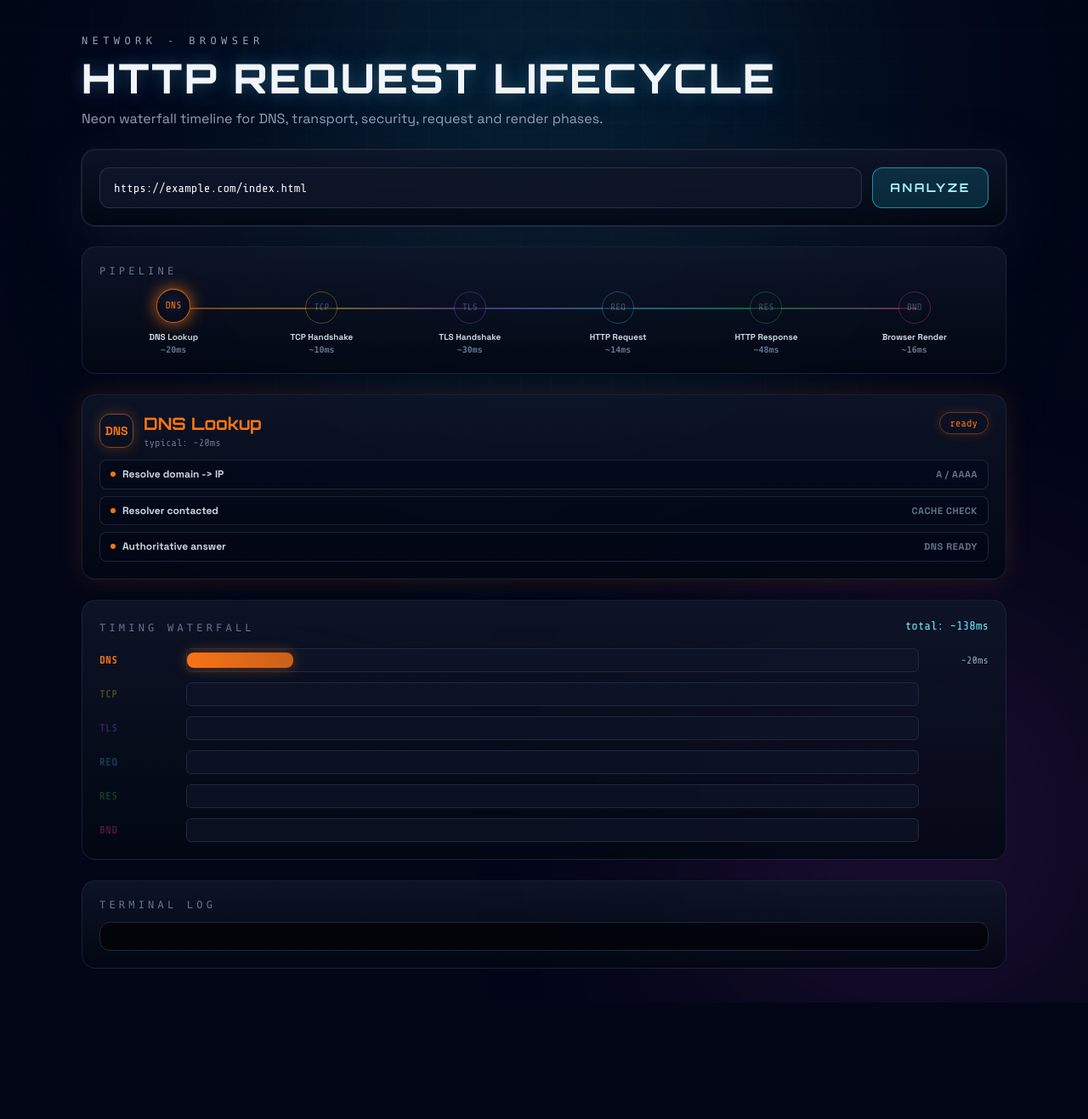
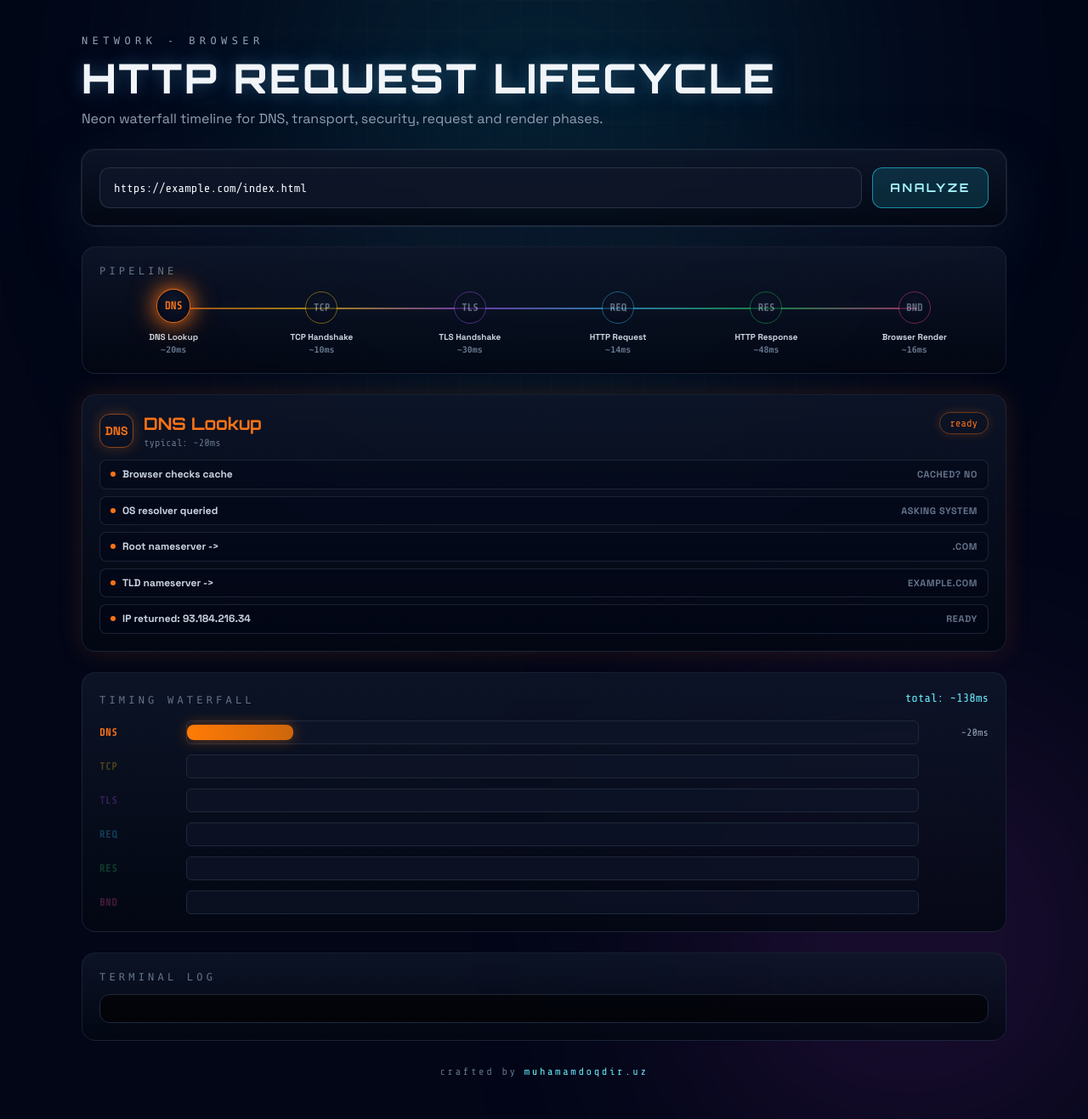
Before and after one commit to muhammadkodir-alijonov/reqflow-web, a React (Vite) app: page / in a window 1280 px wide. Shown: the whole page at 85% size. Before the commit the page ends 1180 px from the top, so only its background shows below. Built offline with nearby package versions, Linux system fonts and the light colour scheme.

Commit message:
feat: update stage details and enhance styling for improved visualization and user experience

```diff
--- a/src/App.jsx
+++ b/src/App.jsx
@@ -56,24 +56,27 @@ const STAGE_DETAILS = {
   DNS: {
     title: "DNS Lookup",
     notes: [
-      { left: "Resolve domain -> IP", right: "A / AAAA" },
-      { left: "Resolver contacted", right: "cache check" },
-      { left: "Authoritative answer", right: "dns ready" }
+      { left: "Browser checks cache", right: "cached? no" },
+      { left: "OS resolver queried", right: "asking system" },
+      { left: "Root nameserver ->", right: ".com" },
+      { left: "TLD nameserver ->", right: "example.com" },
+      { left: "IP returned: 93.184.216.34", right: "ready" }
     ]
   },
   TCP: {
     title: "TCP Handshake",
     notes: [
-      { left: "Client SYN", right: "seq init" },
-      { left: "Server SYN+ACK", right: "ack confirm" },
-      { left: "Client ACK", right: "socket open" }
+      { left: "SYN ->", right: "client -> server" },
+      { left: "<- SYN-ACK", right: "server -> client" },
+      { left: "ACK ->", right: "client -> server" },
+      { left: "Connection established", right: "socket open" }
     ]
   },
   TLS: {
     title: "TLS Handshake",
     notes: [
-      { left: "ClientHello", right: "cipher suites" },
-      { left: "ServerHello + cert", right: "server chooses" },
+      { left: "ClientHello ->", right: "cipher suites" },
+      { left: "<- ServerHello + cert", right: "server chooses" },
       { left: "Certificate verified", right: "CA trusted" },
       { left: "Keys exchanged", right: "ECDHE" },
       { left: "Encrypted tunnel", right: "TLS HTTPS" }
@@ -82,17 +85,21 @@ const STAGE_DETAILS = {
   REQ: {
     title: "HTTP Request",
     notes: [
-      { left: "Request line sent", right: "GET /index" },
-      { left: "Headers transmitted", right: "host + ua" },
-      { left: "Payload completed", right: "server recv" }
+      { left: "GET /index.html HTTP/2", right: "method + path" },
+      { left: "Host: example.com", right: "header" },
+      { left: "Accept: text/html", right: "header" },
+      { left: "Cookie: session=abc", right: "header" },
+      { left: "Request sent ->", right: "encrypted" }
     ]
   },
   RES: {
     title: "HTTP Response",
     notes: [
-      { left: "HTTP/2 200 OK", right: "status" },
+      { left: "<- HTTP/2 200 OK", right: "status" },
       { left: "Content-Type: text/html", right: "header" },
-      { left: "Cache-Control: max-age", right: "header" }
+      { left: "Cache-Control: max-age", right: "header" },
+      { left: "Body: <html>...", right: "payload" },
+      { left: "Response received", right: "14kb" }
     ]
   },
   BND: {
@@ -446,6 +453,20 @@ function App() {
             ))}
           </div>
         </section>
+
+        <footer className="pb-2 pt-1 text-center">
+          <p className="font-['Share_Tech_Mono'] text-xs tracking-[0.22em] text-slate-500">
+            crafted by
+            <a
+              href="https://muhamamdoqdir.uz"
+              target="_blank"
+              rel="noreferrer"
+              className="ml-2 text-cyan-300 transition hover:text-cyan-200"
+            >
+              muhamamdoqdir.uz
+            </a>
+          </p>
+        </footer>
       </section>
     </main>
   );
--- a/src/styles.css
+++ b/src/styles.css
@@ -40,7 +40,8 @@ body {
   top: 19px;
   height: 2px;
   background: linear-gradient(90deg, #f97316, #facc15, #a855f7, #38bdf8, #22c55e, #ec4899);
-  opacity: 0.45;
+  opacity: 0.62;
+  filter: drop-shadow(0 0 8px rgba(148, 163, 184, 0.24));
 }
 
 .stage-node {
@@ -50,18 +51,21 @@ body {
   place-items: center;
   cursor: pointer;
   border-radius: 9999px;
-  border: 1px solid color-mix(in srgb, var(--stage-color) 75%, #0f172a);
+  border: 1px solid color-mix(in srgb, var(--stage-color) 84%, #0f172a);
   background: radial-gradient(circle at 50% 35%, #0f172a, #020617);
-  color: #94a3b8;
-  opacity: 0.42;
-  font-size: 11px;
+  color: #b4c3d9;
+  opacity: 0.52;
+  font-size: 12px;
+  font-weight: 700;
   font-family: "Share Tech Mono", monospace;
   transition: transform 0.2s ease, box-shadow 0.3s ease, color 0.3s ease, opacity 0.3s ease;
 }
 
 .stage-node-active {
   transform: translateY(-2px) scale(1.06);
-  box-shadow: 0 0 18px color-mix(in srgb, var(--stage-color) 78%, transparent);
+  box-shadow:
+    0 0 22px color-mix(in srgb, var(--stage-color) 82%, transparent),
+    0 0 34px color-mix(in srgb, var(--stage-color) 46%, transparent);
   color: var(--stage-color);
   opacity: 1;
 }
@@ -69,7 +73,7 @@ body {
 .stage-node-done {
   color: var(--stage-color);
   opacity: 0.95;
-  box-shadow: 0 0 12px color-mix(in srgb, var(--stage-color) 58%, transparent);
+  box-shadow: 0 0 16px color-mix(in srgb, var(--stage-color) 64%, transparent);
 }
 
 .waterfall-bar {
@@ -78,7 +82,8 @@ body {
   height: calc(100% - 8px);
   border-radius: 8px;
   transform-origin: left;
-  transition: transform 0.48s ease-out;
+  filter: saturate(115%) brightness(110%);
+  transition: transform 0.48s ease-out, opacity 0.24s ease;
 }
 
 .terminal-line {
```
